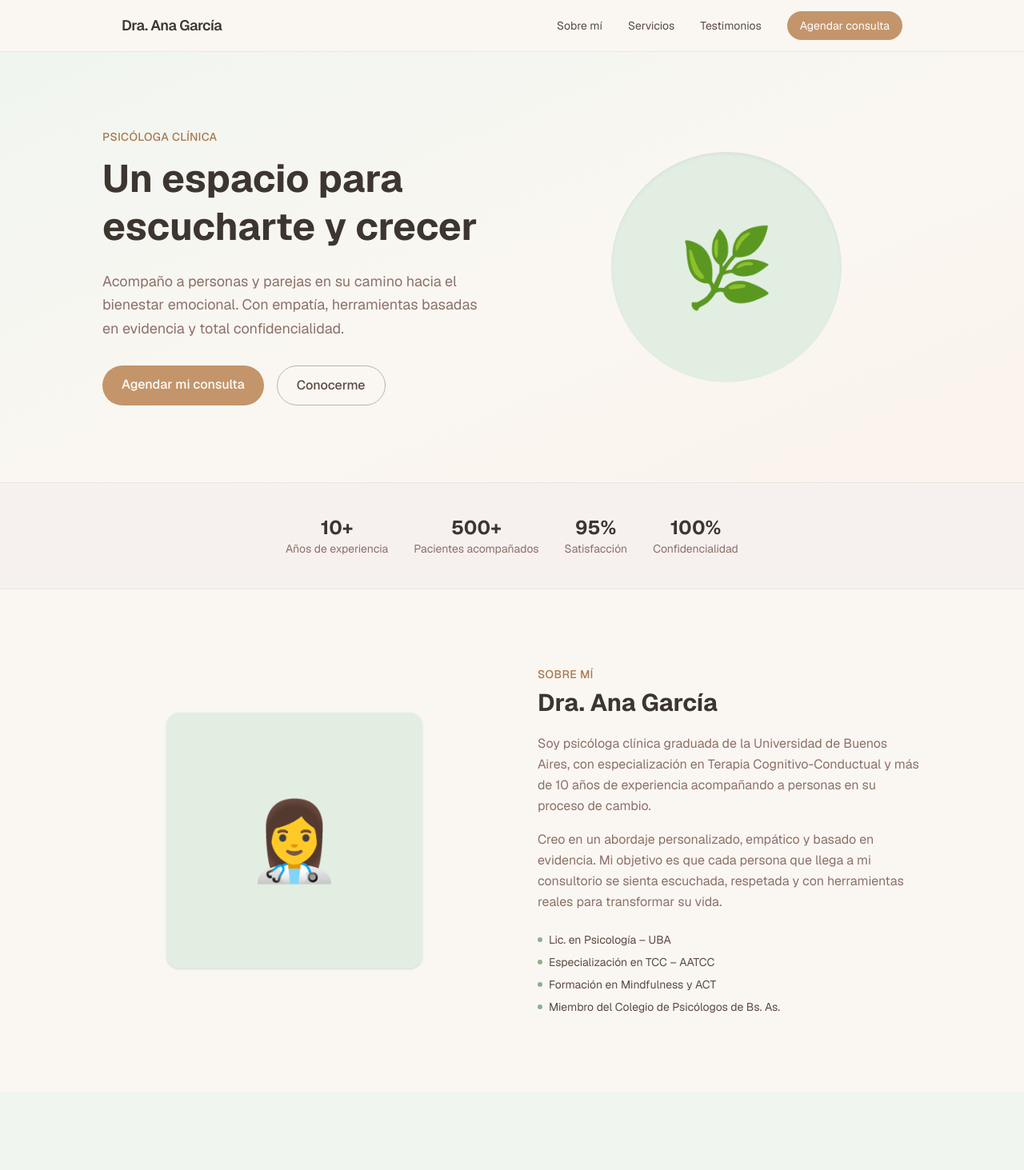
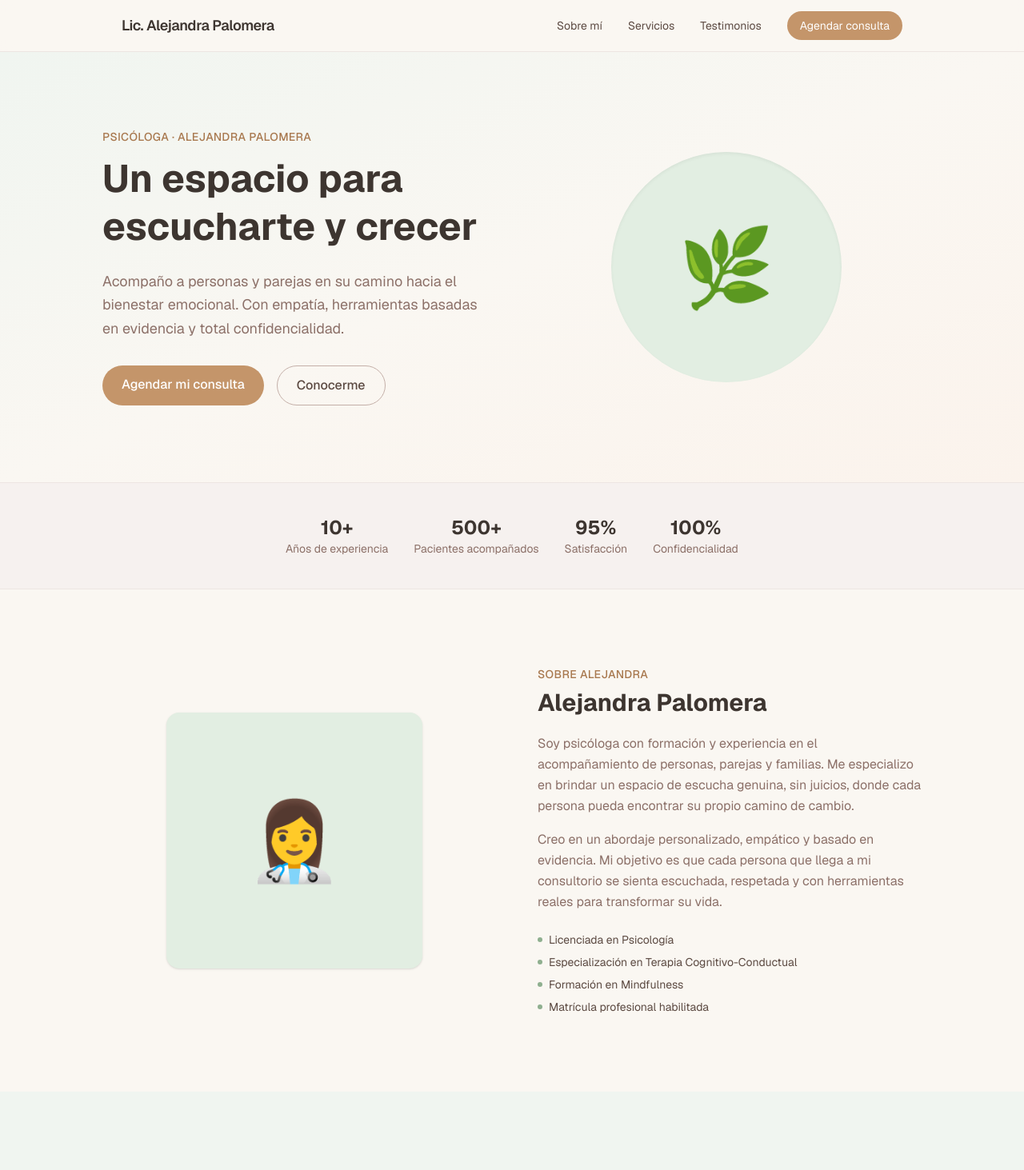
Before and after one commit to luisenriqueroga/Psci.AlePalomera, a Next.js app: page / in a window 1280 px wide. Shown: the top 1463 px of the page at 80% size. Built offline with nearby package versions, Linux system fonts and the light colour scheme.

Commit message:
fix: update all content to Alejandra Palomera name and info

```diff
--- a/app/admin/page.tsx
+++ b/app/admin/page.tsx
@@ -1,7 +1,7 @@
 import AdminPanel from "@/components/AdminPanel"
 
 export const metadata = {
-  title: "Panel de administración | Dra. Ana García",
+  title: "Panel de administración | Alejandra Palomera",
 }
 
 export default function AdminPage() {
--- a/app/agendar/page.tsx
+++ b/app/agendar/page.tsx
@@ -1,8 +1,8 @@
 import BookingSection from "@/components/BookingSection"
 
 export const metadata = {
-  title: "Agendar consulta | Dra. Ana García",
-  description: "Agenda tu consulta con la Dra. Ana García. Elige el día y horario que mejor te convenga.",
+  title: "Agendar consulta | Alejandra Palomera",
+  description: "Agenda tu consulta con Alejandra Palomera. Elige el día y horario que mejor te convenga.",
 }
 
 export default function AgendarPage() {
--- a/app/layout.tsx
+++ b/app/layout.tsx
@@ -10,9 +10,9 @@ const geist = Geist({
 })
 
 export const metadata: Metadata = {
-  title: "Dra. Ana García | Psicóloga Clínica",
+  title: "Lic. Alejandra Palomera | Psicóloga",
   description:
-    "Psicóloga clínica especializada en terapia individual, de pareja y psicología infantil. Agenda tu consulta hoy.",
+    "Psicóloga especializada en terapia individual, de pareja y psicología infantil. Agenda tu consulta con Alejandra Palomera.",
 }
 
 export default function RootLayout({
--- a/app/page.tsx
+++ b/app/page.tsx
@@ -62,7 +62,7 @@ export default function Home() {
         <div className="max-w-5xl mx-auto grid md:grid-cols-2 gap-12 items-center">
           <div>
             <p className="text-terra-600 font-medium mb-3 tracking-wide uppercase text-sm">
-              Psicóloga clínica
+              Psicóloga · Alejandra Palomera
             </p>
             <h1 className="text-4xl md:text-5xl font-bold text-brown-900 leading-tight mb-6">
               Un espacio para escucharte y crecer
@@ -121,13 +121,13 @@ export default function Home() {
           </div>
           <div>
             <p className="text-terra-600 font-medium mb-2 uppercase text-sm tracking-wide">
-              Sobre mí
+              Sobre Alejandra
             </p>
-            <h2 className="text-3xl font-bold text-brown-900 mb-5">Dra. Ana García</h2>
+            <h2 className="text-3xl font-bold text-brown-900 mb-5">Alejandra Palomera</h2>
             <p className="text-brown-500 leading-relaxed mb-4">
-              Soy psicóloga clínica graduada de la Universidad de Buenos Aires, con especialización
-              en Terapia Cognitivo-Conductual y más de 10 años de experiencia acompañando a personas
-              en su proceso de cambio.
+              Soy psicóloga con formación y experiencia en el acompañamiento de personas, parejas y
+              familias. Me especializo en brindar un espacio de escucha genuina, sin juicios, donde
+              cada persona pueda encontrar su propio camino de cambio.
             </p>
             <p className="text-brown-500 leading-relaxed mb-6">
               Creo en un abordaje personalizado, empático y basado en evidencia. Mi objetivo es que
@@ -136,10 +136,10 @@ export default function Home() {
             </p>
             <ul className="space-y-2 text-sm text-brown-700">
               {[
-                "Lic. en Psicología – UBA",
-                "Especialización en TCC – AATCC",
-                "Formación en Mindfulness y ACT",
-                "Miembro del Colegio de Psicólogos de Bs. As.",
+                "Licenciada en Psicología",
+                "Especialización en Terapia Cognitivo-Conductual",
+                "Formación en Mindfulness",
+                "Matrícula profesional habilitada",
               ].map((item) => (
                 <li key={item} className="flex items-center gap-2">
                   <span className="w-1.5 h-1.5 rounded-full bg-sage-500 shrink-0" />
--- a/components/Navbar.tsx
+++ b/components/Navbar.tsx
@@ -5,7 +5,7 @@ export default function Navbar() {
     <header className="sticky top-0 z-50 bg-cream/90 backdrop-blur border-b border-brown-100">
       <div className="max-w-5xl mx-auto px-6 h-16 flex items-center justify-between">
         <Link href="/" className="font-semibold text-brown-900 text-lg tracking-tight">
-          Dra. Ana García
+          Lic. Alejandra Palomera
         </Link>
         <nav className="hidden md:flex items-center gap-8 text-sm text-brown-700">
           <Link href="/#sobre-mi" className="hover:text-sage-600 transition-colors">
```
